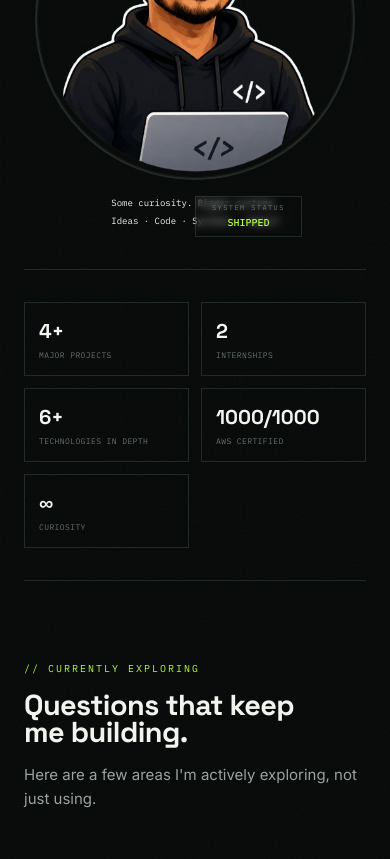
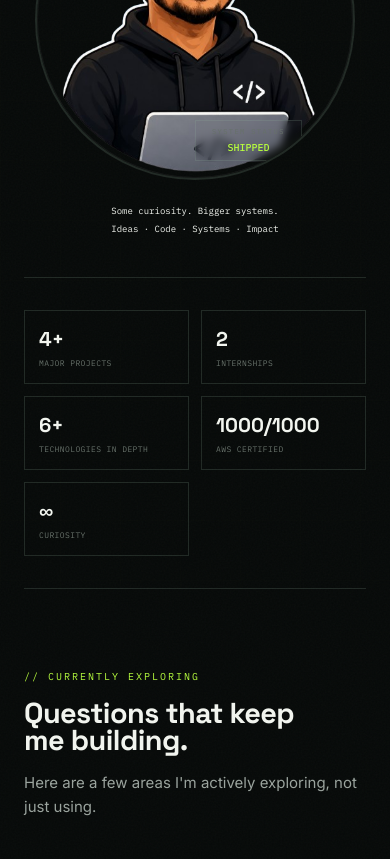
Before and after one commit to vishal-kesharwani/Vishal-Portfolio, a Next.js app: page / in a window 390 px wide. Shown: the part 860-1719 px from the top of the page. Built offline with nearby package versions, Linux system fonts and the light colour scheme.

Commit message:
Fix hero portrait: status badge inside circle, no overlap with annotations

```diff
--- a/components/hero.tsx
+++ b/components/hero.tsx
@@ -218,14 +218,34 @@ function HeroPortrait({ statusIndex }: { statusIndex: number }) {
           sizes="400px"
         />
         <div className="absolute inset-0 rounded-full ring-1 ring-inset ring-white/5" />
+
+        {/* Status badge - inside the circle at bottom */}
+        <motion.div
+          initial={{ opacity: 0, y: 10 }}
+          animate={{ opacity: 1, y: 0 }}
+          transition={{ delay: 1.4, duration: 0.5 }}
+          className="absolute bottom-4 left-1/2 -translate-x-1/2 px-4 py-1.5 border border-line bg-canvas/80 backdrop-blur-sm"
+        >
+          <div className="font-mono text-[7px] uppercase tracking-[0.2em] text-faint mb-0.5 text-center">
+            SYSTEM STATUS
+          </div>
+          <motion.div
+            key={statusIndex}
+            initial={{ opacity: 0, y: 3 }}
+            animate={{ opacity: 1, y: 0 }}
+            className="font-mono text-[10px] font-medium text-accent text-center"
+          >
+            {statusMessages[statusIndex]}
+          </motion.div>
+        </motion.div>
       </div>
 
-      {/* Node labels - positioned around the circle inside the container */}
-      <div className="hidden lg:block absolute inset-0">
+      {/* Node labels - positioned around the circle */}
+      <div className="hidden lg:block absolute inset-0 pointer-events-none">
         {["IDEA", "EXPERIMENT", "CODE", "BUILD", "SHIP", "UNDERSTAND"].map(
           (label, i) => {
             const angle = (i * 60 - 90) * (Math.PI / 180);
-            const radius = 54;
+            const radius = 56;
             const x = 50 + Math.cos(angle) * radius;
             const y = 50 + Math.sin(angle) * radius;
             return (
@@ -251,39 +271,19 @@ function HeroPortrait({ statusIndex }: { statusIndex: number }) {
         )}
       </div>
 
-      {/* Annotations inside container */}
+      {/* Annotations below the portrait */}
       <motion.div
         initial={{ opacity: 0 }}
         animate={{ opacity: 1 }}
         transition={{ delay: 1.9, duration: 0.5 }}
-        className="mt-4 text-center"
+        className="mt-6 text-center space-y-1"
       >
         <div className="font-mono text-[9px] text-faint/50 leading-relaxed">
           Some curiosity. Bigger systems.
         </div>
-        <div className="font-mono text-[9px] text-faint/50 leading-relaxed mt-1">
+        <div className="font-mono text-[9px] text-faint/50 leading-relaxed">
           Ideas · Code · Systems · Impact
         </div>
-      </motion.div>
-
-      {/* Status badge */}
-      <motion.div
-        initial={{ opacity: 0, y: 10 }}
-        animate={{ opacity: 1, y: 0 }}
-        transition={{ delay: 1.4, duration: 0.5 }}
-        className="absolute -bottom-2 left-1/2 -translate-x-1/2 px-4 py-1.5 border border-line bg-surface/90 backdrop-blur-sm"
-      >
-        <div className="font-mono text-[7px] uppercase tracking-[0.2em] text-faint mb-0.5 text-center">
-          SYSTEM STATUS
-        </div>
-        <motion.div
-          key={statusIndex}
-          initial={{ opacity: 0, y: 3 }}
-          animate={{ opacity: 1, y: 0 }}
-          className="font-mono text-[10px] font-medium text-accent text-center"
-        >
-          {statusMessages[statusIndex]}
-        </motion.div>
       </motion.div>
     </div>
   );
```
